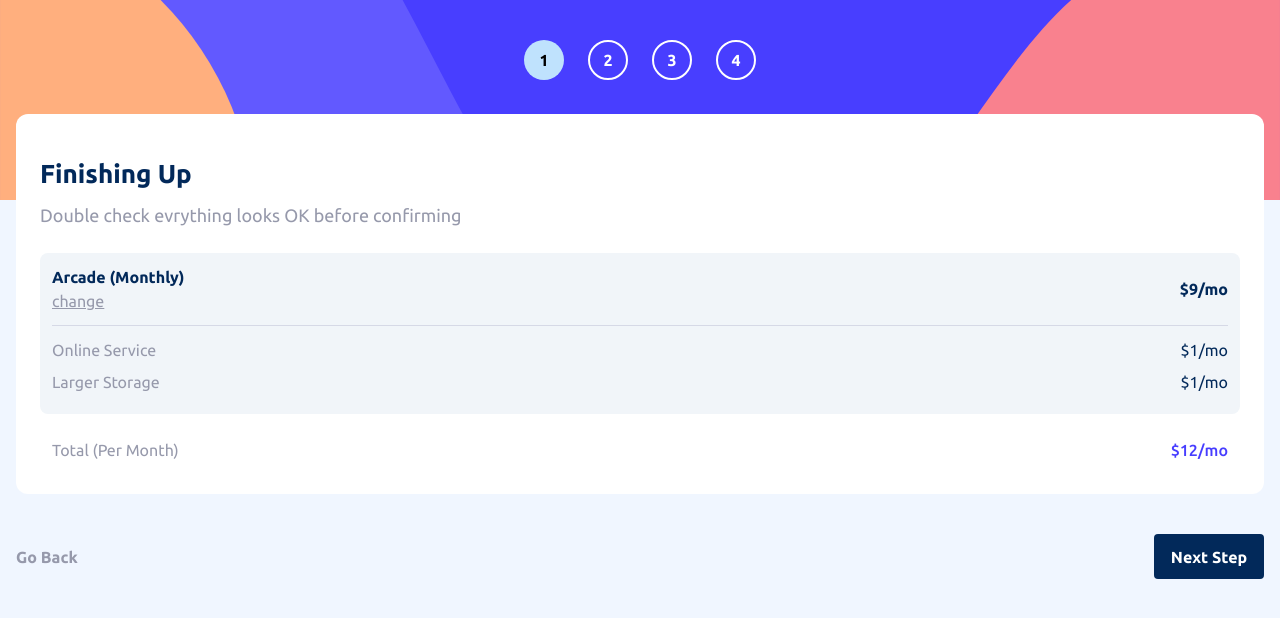
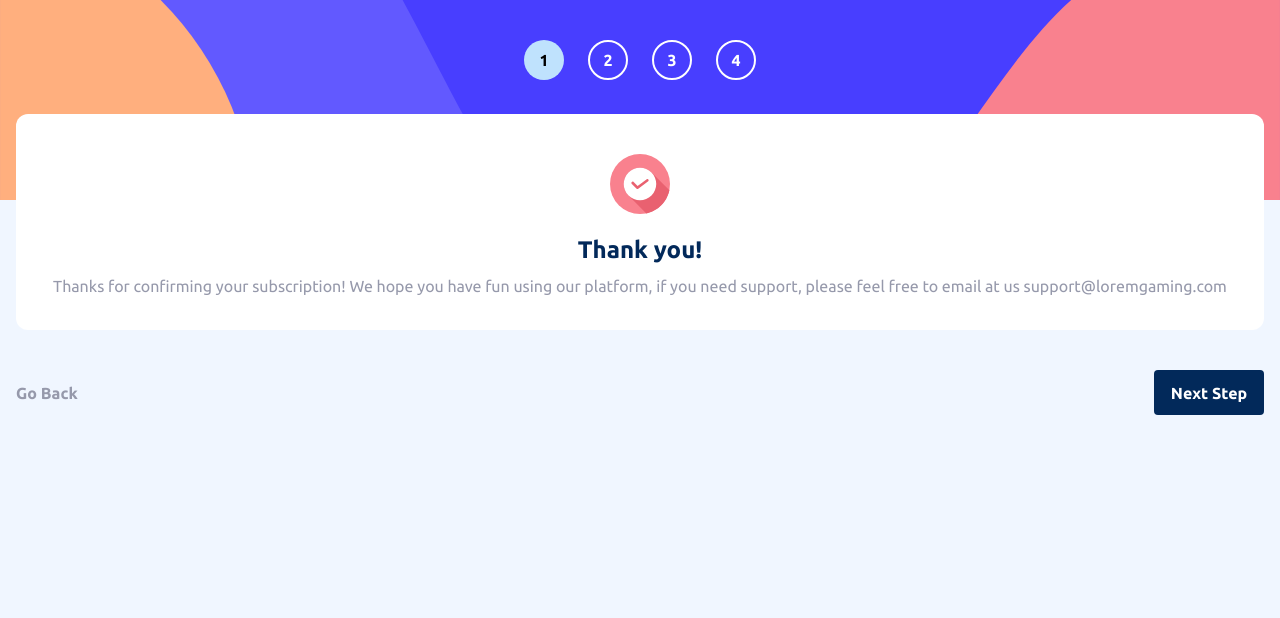
Before and after one commit to FesoQue/Advance-Multi-Step-Form, a Next.js app: page / in a window 1280 px wide. Shown: the top 618 px of the page. Built offline with nearby package versions, Linux system fonts and the light colour scheme.

Commit message:
feat: success page design

```diff
--- /dev/null
+++ b/components/Success.tsx
@@ -0,0 +1,26 @@
+import React from "react";
+import Image from "next/image";
+
+const Success = () => {
+  return (
+    <section className="flex flex-col items-center text-center">
+      <Image
+        src={"/assets/images/icon-thank-you.svg"}
+        alt="success"
+        width={60}
+        height={60}
+        className="mb-5"
+      />
+      <h1 className="mb-2 text-2xl font-semibold text-marine-blue">
+        Thank you!
+      </h1>
+      <p className=" text-cool-gray">
+        Thanks for confirming your subscription! We hope you have fun using our
+        platform, if you need support, please feel free to email at us{" "}
+        <span>support@loremgaming.com</span>
+      </p>
+    </section>
+  );
+};
+
+export default Success;
--- a/src/app/page.tsx
+++ b/src/app/page.tsx
@@ -5,6 +5,7 @@ import PersonalInfo from "../../components/PersonalInfo";
 import BillingPlan from "../../components/BillingPlan";
 import Addons from "../../components/Addons";
 import Finish from "../../components/Finish";
+import Success from "../../components/Success";
 
 export default function Home() {
   return (
@@ -15,7 +16,8 @@ export default function Home() {
           {/* <PersonalInfo /> */}
           {/* <BillingPlan /> */}
           {/* <Addons /> */}
-          <Finish />
+          {/* <Finish /> */}
+          <Success />
         </section>
         <div className="mt-10 flex items-center justify-between">
           <button className="font-semibold text-cool-gray">Go Back</button>
```
